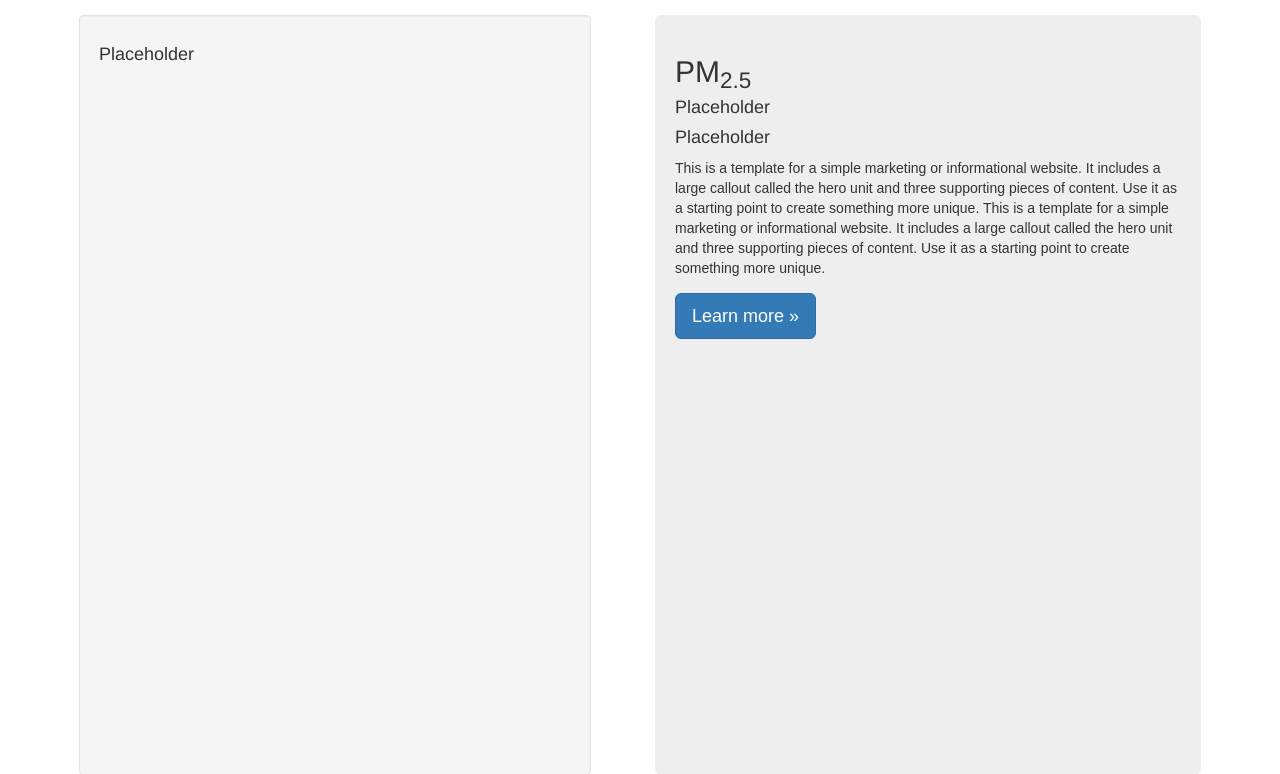
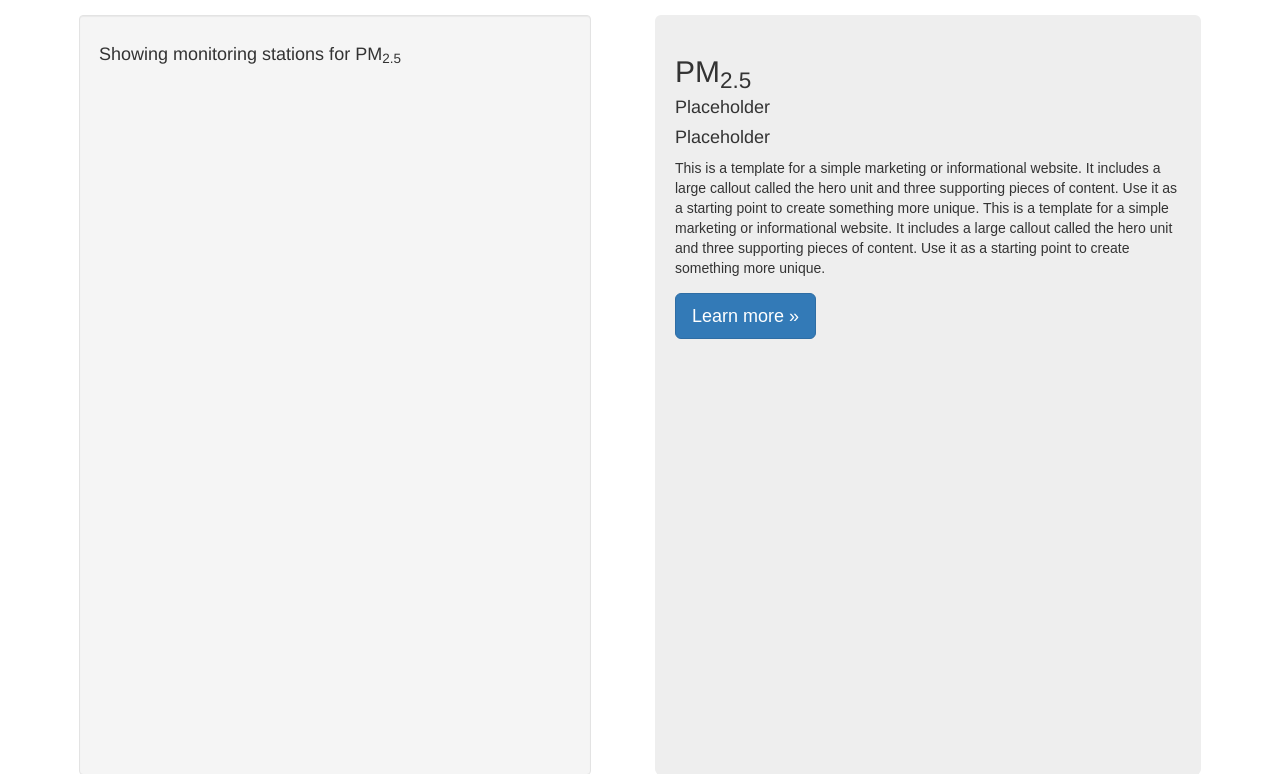
Before and after one commit to swerwath/monitor_mapper, a Flask app: template src/templates/results.html in a window 1280 px wide. Shown: the top 774 px of the page. Run offline with Flask 2, Linux system fonts and the light colour scheme; the template is opened without the code that fills it, so the values that code supplies are empty; parts of the project's set-up code (start-up, migrations or seed data) failed here and were passed over; some libraries are stand-ins or nearby versions.

Commit message:
Added map footer text

```diff
--- a/src/static/js/results.js
+++ b/src/static/js/results.js
@@ -23,6 +23,7 @@ function initMap() {
   constructMonitorMarkerSets(m);
   constructFacilityMarkerSets(f);
   setMarkerSetVisible("PM2.5", monitorMarkerSets);
+  setMapCaptionChemical("PM<sub>2.5</sub>");
 }
 
 
@@ -110,20 +111,21 @@ function constructMarkerFromFacility(facility) {
     visible: true
   });
 
-  var content = "<b>" + facility.name + "</b>";
+  var content = "<b>" + facility.name + "</b> (<a href=\"https://www3.epa.gov/enviro/facts/tri/ef-facilities/#/Facility/" + facility.id + "\" target=\"_blank\">info</a>)";
   if (facility.company != "NA" && facility.company != facility.name) {
     content = content + "<br />" + facility.company;
   }
+  content = content + "<br />" + facility.address + "<br /><br /> <b>Annual Chemcial Releases:</b>";
+  for (i in facility.chemicals) {
+    chem = facility.chemicals[i];
+    content = content + "<br />" + chem.name + ": " + chem.quantity + " " + chem.unit;
+  }
 
-  content = content + "<br />" + facility.address
   var infowindow = new google.maps.InfoWindow({
     content: content,
   });
-  marker.addListener('mouseover', function() {
+  marker.addListener('click', function() {
     infowindow.open(map, marker);
-  });
-  marker.addListener('mouseout', function() {
-    infowindow.close();
   });
 
   return marker;
@@ -174,4 +176,8 @@ function fillNearestInfo(nearestMonitors) {
   }
 }
 
+function setMapCaptionChemical(name) {
+  document.getElementById("map-caption").innerHTML = "Showing monitoring stations for " + name;
+}
+
 setMarkerSetVisible("PM2.5", monitorMarkerSets);
--- a/src/templates/results.html
+++ b/src/templates/results.html
@@ -22,7 +22,7 @@
                 <div class="well">
                     <div id="map"></div>
                     <div id="well-footer">
-                      <h4>Placeholder</h4>
+                      <h4 id="map-caption">Placeholder</h4>
                     </div>
                 </div>
                 <!--/.well -->
@@ -101,6 +101,7 @@ var pm25Waypoint = new Waypoint({
   element: document.getElementById('pm25'),
   handler: function() {
     setMarkerSetVisible("PM2.5", monitorMarkerSets);
+    setMapCaptionChemical("PM<sub>2.5</sub>");
   },
   offset: WP_OFFSET
 });
@@ -109,6 +110,7 @@ var no2Waypoint = new Waypoint({
   element: document.getElementById('no2'),
   handler: function() {
     setMarkerSetVisible("NO2", monitorMarkerSets);
+    setMapCaptionChemical("NO<sub>2</sub>");
   },
   offset: WP_OFFSET
 });
@@ -117,6 +119,7 @@ var so2Waypoint = new Waypoint({
   element: document.getElementById('so2'),
   handler: function() {
     setMarkerSetVisible("SO2", monitorMarkerSets);
+    setMapCaptionChemical("SO<sub>2</sub>");
   },
   offset: WP_OFFSET
 });
@@ -125,6 +128,7 @@ var ozoneWaypoint = new Waypoint({
   element: document.getElementById('ozone'),
   handler: function() {
     setMarkerSetVisible("OZONE", monitorMarkerSets);
+    setMapCaptionChemical("Ozone");
   },
   offset: WP_OFFSET
 });
--- a/src/tri_database.py
+++ b/src/tri_database.py
@@ -1,5 +1,6 @@
 import csv
 from rtree import index
+import re
 
 csv_to_obj_fields = {
                      "FACILITY_NAME" : "name",
@@ -12,7 +13,7 @@ csv_to_obj_fields = {
 
 class ChemicalData():
     def __init__(self, name, quantity, unit):
-        self.name = name
+        self.name = re.sub(r'\(.*\)', '', name).replace('"', '').split(" AND")[0]
         self.quantity = float(quantity)
         self.unit = unit
 
```
